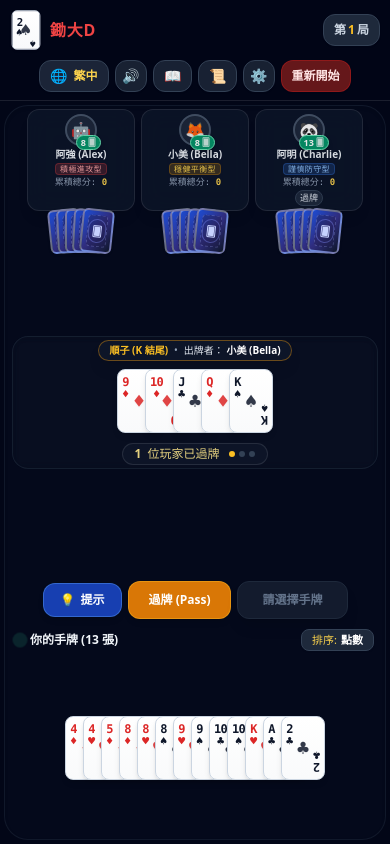
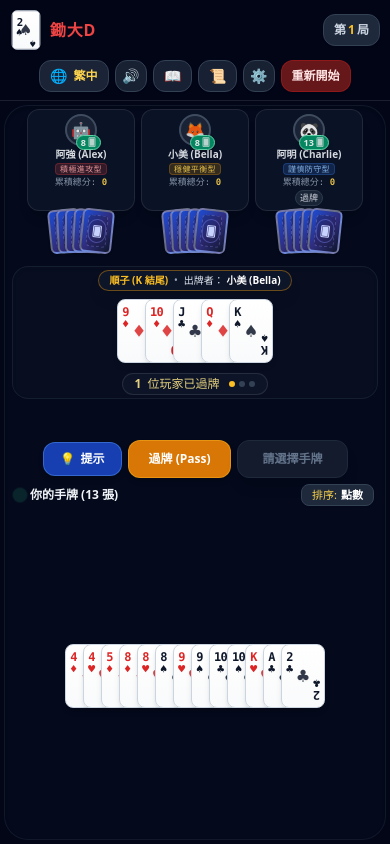
Before and after one commit to kennith/big2-app, a Vue app: page / in a window 390 px wide. Built offline with nearby package versions, Linux system fonts and the light colour scheme.

Commit message:
style: set user player panel to 50% viewport height on screens below 768px wide

```diff
--- a/src/App.vue
+++ b/src/App.vue
@@ -211,8 +211,8 @@ onBeforeUnmount(() => {
         />
       </div>
 
-      <!-- Bottom Section: Action Bar & Human Hand (Fits 1/3 of screen height on mobile) -->
-      <div class="relative z-10 flex flex-col items-center justify-between sm:justify-start gap-2 sm:gap-4 md:gap-5 h-[33.333dvh] sm:h-auto pb-1 sm:pb-3 w-full flex-shrink-0 min-h-0">
+      <!-- Bottom Section: Action Bar & Human Hand (Takes up half of the screen on screens < 768px) -->
+      <div class="relative z-10 flex flex-col items-center justify-between md:justify-start gap-1 sm:gap-2 md:gap-5 h-[50dvh] md:h-auto pb-1 sm:pb-2 md:pb-3 w-full flex-shrink-0 min-h-0">
         <!-- Human Action Controls Bar -->
         <ActionControls
           :is-turn="isHumanTurn"
```
